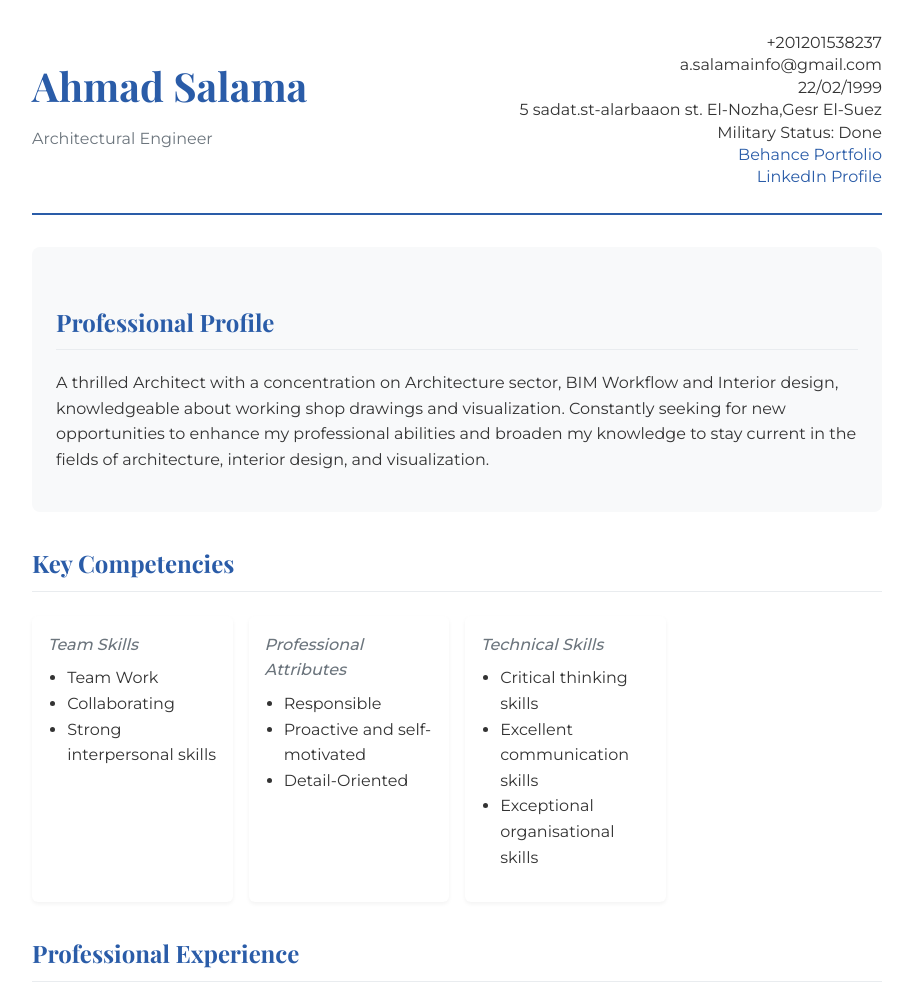
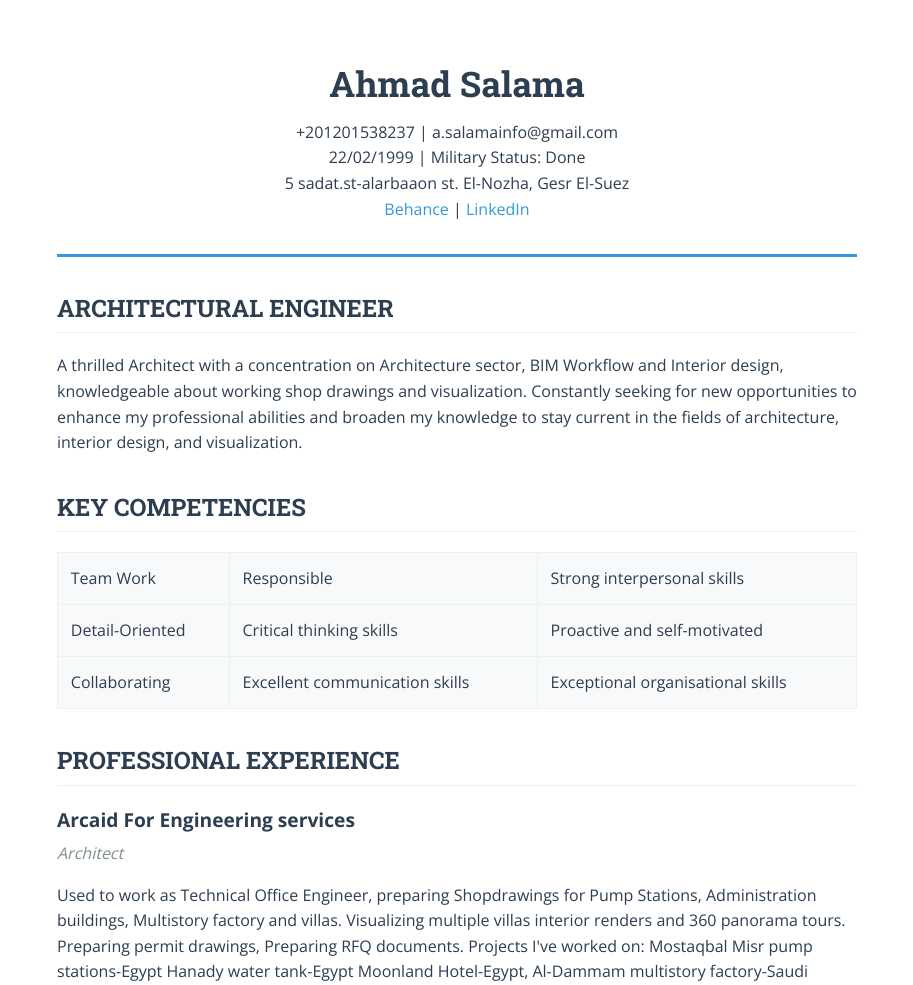
Before and after one commit to lowkeyvhmvd/CV, a plain HTML site: page index.html in a window 1280 px wide. Shown: the top 985 px of the page, without its empty margins (183-1096 px from the left). Drawn offline with nearby package versions, Linux system fonts and the light colour scheme.

Commit message:
index.html

```diff
--- a/index.html
+++ b/index.html
@@ -4,139 +4,105 @@
     <meta charset="UTF-8">
     <meta name="viewport" content="width=device-width, initial-scale=1.0">
     <title>Ahmad Salama - Architectural Engineer</title>
-    <link rel="preconnect" href="https://fonts.googleapis.com">
-    <link rel="preconnect" href="https://fonts.gstatic.com" crossorigin>
-    <link href="https://fonts.googleapis.com/css2?family=Montserrat:wght@400;500;600;700&family=Playfair+Display:wght@700&display=swap" rel="stylesheet">
+    <link href="https://fonts.googleapis.com/css2?family=Open+Sans:wght@400;600;700&family=Roboto+Slab:wght@700&display=swap" rel="stylesheet">
     <style>
         :root {
-            --primary: #2a5ca8;
-            --secondary: #f8f9fa;
-            --accent: #ff6b6b;
-            --text: #333333;
-            --light-text: #6c757d;
+            --primary: #2c3e50;
+            --secondary: #3498db;
+            --light-bg: #f8f9fa;
+            --dark-text: #2c3e50;
+            --light-text: #7f8c8d;
         }
 
         body {
-            font-family: 'Montserrat', sans-serif;
+            font-family: 'Open Sans', sans-serif;
             line-height: 1.6;
-            color: var(--text);
-            max-width: 850px;
+            color: var(--dark-text);
+            max-width: 800px;
             margin: 0 auto;
             padding: 2rem;
-            background-color: #ffffff;
+            background-color: #fff;
         }
 
         header {
-            display: flex;
-            justify-content: space-between;
-            align-items: center;
+            text-align: center;
             margin-bottom: 2rem;
-            padding-bottom: 1.5rem;
-            border-bottom: 2px solid var(--primary);
+            padding-bottom: 1rem;
+            border-bottom: 3px solid var(--secondary);
         }
 
         h1 {
-            font-family: 'Playfair Display', serif;
-            font-size: 2.5rem;
+            font-family: 'Roboto Slab', serif;
             color: var(--primary);
-            margin: 0;
+            margin-bottom: 0.5rem;
+            font-size: 2.2rem;
         }
 
         h2 {
-            font-family: 'Playfair Display', serif;
+            font-family: 'Roboto Slab', serif;
             color: var(--primary);
             font-size: 1.5rem;
             margin-top: 2rem;
-            padding-bottom: 0.5rem;
-            border-bottom: 1px solid #e9ecef;
+            padding-bottom: 0.3rem;
+            border-bottom: 1px solid #ecf0f1;
         }
 
         h3 {
-            font-weight: 600;
             color: var(--primary);
-            margin-bottom: 0.5rem;
+            margin-bottom: 0.3rem;
+            font-size: 1.2rem;
         }
 
         h4 {
-            font-weight: 500;
             color: var(--light-text);
             margin-top: 0;
             margin-bottom: 0.5rem;
             font-style: italic;
+            font-weight: normal;
         }
 
         .contact-info {
-            text-align: right;
-            line-height: 1.4;
+            margin-bottom: 1rem;
+            line-height: 1.6;
         }
 
-        .contact-info a {
-            color: var(--primary);
-            text-decoration: none;
-            transition: color 0.3s;
-        }
-
-        .contact-info a:hover {
-            color: var(--accent);
-        }
-
-        .intro {
-            background-color: var(--secondary);
-            padding: 1.5rem;
-            border-radius: 8px;
+        .section {
             margin-bottom: 2rem;
         }
 
         table {
             width: 100%;
             border-collapse: collapse;
-            margin: 1.5rem 0;
+            margin: 1rem 0;
         }
 
         td {
             padding: 0.8rem;
-            border: 1px solid #dee2e6;
-            background-color: white;
+            border: 1px solid #ecf0f1;
+            background-color: var(--light-bg);
         }
 
-        .experience-item, .education-item {
+        .experience-item {
             margin-bottom: 1.5rem;
-            padding-bottom: 1.5rem;
-            border-bottom: 1px dashed #e9ecef;
         }
 
-        .experience-item:last-child, .education-item:last-child {
-            border-bottom: none;
+        a {
+            color: var(--secondary);
+            text-decoration: none;
         }
 
-        .skills-grid {
-            display: grid;
-            grid-template-columns: repeat(auto-fill, minmax(200px, 1fr));
-            gap: 1rem;
-            margin: 1.5rem 0;
-        }
-
-        .skill-category {
-            background-color: white;
-            padding: 1rem;
-            border-radius: 6px;
-            box-shadow: 0 2px 4px rgba(0,0,0,0.05);
+        a:hover {
+            text-decoration: underline;
         }
 
         .download-btn {
             display: inline-block;
-            background-color: var(--primary);
+            background-color: var(--secondary);
             color: white;
             padding: 0.6rem 1.2rem;
             border-radius: 4px;
             text-decoration: none;
-            font-weight: 500;
             margin-top: 1rem;
-            transition: background-color 0.3s;
-        }
-
-        .download-btn:hover {
-            background-color: #1a4a8a;
         }
 
         @media print {
@@ -148,73 +114,48 @@
                 font-size: 12pt;
             }
         }
-
-        @media (max-width: 768px) {
-            header {
-                flex-direction: column;
-                align-items: flex-start;
-            }
-            .contact-info {
-                text-align: left;
-                margin-top: 1rem;
-            }
-        }
     </style>
 </head>
 <body>
     <header>
-        <div>
-            <h1>Ahmad Salama</h1>
-            <p style="color: var(--light-text); margin-top: 0.5rem;">Architectural Engineer</p>
-        </div>
+        <h1>Ahmad Salama</h1>
         <div class="contact-info">
-            +201201538237<br>
-            a.salamainfo@gmail.com<br>
-            22/02/1999<br>
-            5 sadat.st-alarbaaon st. El-Nozha,Gesr El-Suez<br>
-            Military Status: Done<br>
-            <a href="https://www.behance.net/jrsalama20">Behance Portfolio</a><br>
-            <a href="https://www.linkedin.com/in/jrsalama20/">LinkedIn Profile</a>
+            +201201538237 | a.salamainfo@gmail.com<br>
+            22/02/1999 | Military Status: Done<br>
+            5 sadat.st-alarbaaon st. El-Nozha, Gesr El-Suez<br>
+            <a href="https://www.behance.net/jrsalama20">Behance</a> |
+            <a href="https://www.linkedin.com/in/jrsalama20/">LinkedIn</a>
         </div>
     </header>
 
-    <section class="intro">
-        <h2>Professional Profile</h2>
+    <section class="section">
+        <h2>ARCHITECTURAL ENGINEER</h2>
         <p>A thrilled Architect with a concentration on Architecture sector, BIM Workflow and Interior design, knowledgeable about working shop drawings and visualization. Constantly seeking for new opportunities to enhance my professional abilities and broaden my knowledge to stay current in the fields of architecture, interior design, and visualization.</p>
     </section>
 
-    <section>
-        <h2>Key Competencies</h2>
-        <div class="skills-grid">
-            <div class="skill-category">
-                <h4>Team Skills</h4>
-                <ul style="margin-top: 0.5rem; padding-left: 1.2rem;">
-                    <li>Team Work</li>
-                    <li>Collaborating</li>
-                    <li>Strong interpersonal skills</li>
-                </ul>
-            </div>
-            <div class="skill-category">
-                <h4>Professional Attributes</h4>
-                <ul style="margin-top: 0.5rem; padding-left: 1.2rem;">
-                    <li>Responsible</li>
-                    <li>Proactive and self-motivated</li>
-                    <li>Detail-Oriented</li>
-                </ul>
-            </div>
-            <div class="skill-category">
-                <h4>Technical Skills</h4>
-                <ul style="margin-top: 0.5rem; padding-left: 1.2rem;">
-                    <li>Critical thinking skills</li>
-                    <li>Excellent communication skills</li>
-                    <li>Exceptional organisational skills</li>
-                </ul>
-            </div>
-        </div>
+    <section class="section">
+        <h2>KEY COMPETENCIES</h2>
+        <table>
+            <tr>
+                <td>Team Work</td>
+                <td>Responsible</td>
+                <td>Strong interpersonal skills</td>
+            </tr>
+            <tr>
+                <td>Detail-Oriented</td>
+                <td>Critical thinking skills</td>
+                <td>Proactive and self-motivated</td>
+            </tr>
+            <tr>
+                <td>Collaborating</td>
+                <td>Excellent communication skills</td>
+                <td>Exceptional organisational skills</td>
+            </tr>
+        </table>
     </section>
 
-    <section>
-        <h2>Professional Experience</h2>
+    <section class="section">
+        <h2>PROFESSIONAL EXPERIENCE</h2>
 
         <div class="experience-item">
             <h3>Arcaid For Engineering services</h3>
@@ -234,10 +175,10 @@
         </div>
     </section>
 
-    <section>
-        <h2>Education & Certifications</h2>
+    <section class="section">
+        <h2>EDUCATION & CERTIFICATIONS</h2>
 
-        <div class="education-item">
+        <div class="experience-item">
             <h3>Bachelor of Architecture</h3>
             <p>Majors: Architectural Engineering and Building Technology<br>
             Modern Academy For Engineering and Technology</p>
@@ -250,9 +191,9 @@
         </div>
     </section>
 
-    <section>
-        <h2>Extracurricular Activities</h2>
-        <ul style="margin-top: 0.5rem; padding-left: 1.2rem;">
+    <section class="section">
+        <h2>EXTRACURRICULAR ACTIVITIES</h2>
+        <ul style="padding-left: 1.2rem;">
             <li>Interior Design Summer School by Studio 34 - 2019</li>
             <li>SAMA Construction Company - Site Engineer - 2019</li>
             <li>3Ds Max Course - AKMAM Studio - 2021</li>
@@ -262,10 +203,9 @@
         </ul>
     </section>
 
-    <a href="javascript:window.print()" class="download-btn">Download as PDF</a>
+    <center><a href="javascript:window.print()" class="download-btn">Download as PDF</a></center>
 
     <script>
-        // Simple print functionality for PDF download
         function downloadAsPDF() {
             window.print();
         }
```
